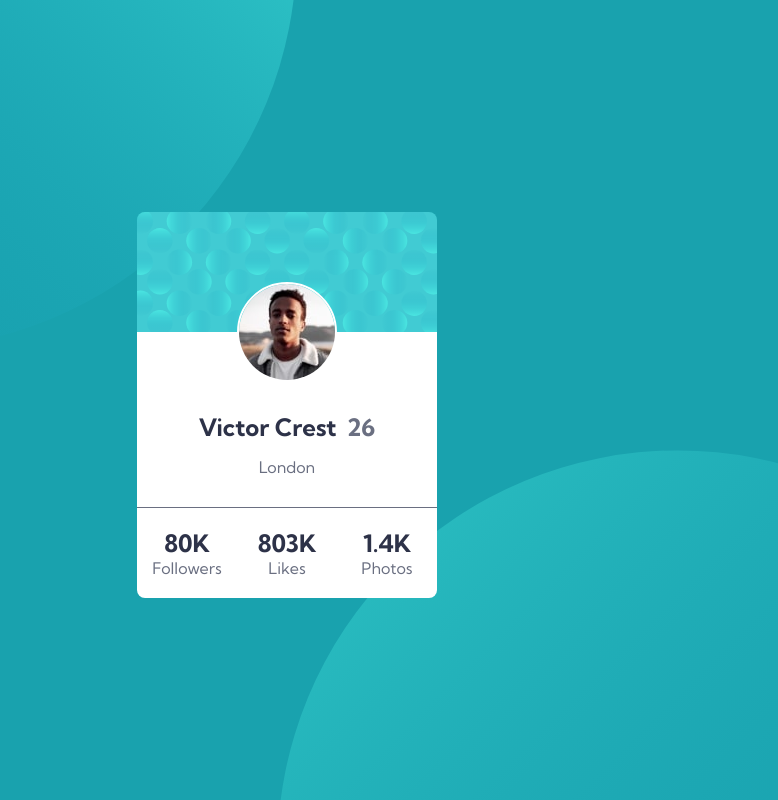
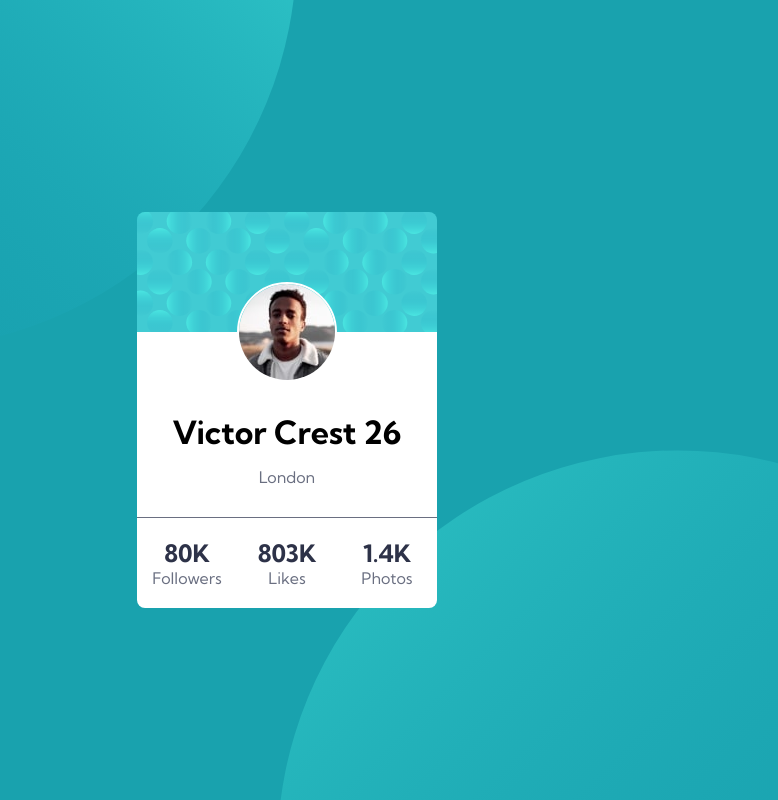
Before and after one commit to ashleywaudbydev/profile-card-component, a plain HTML site: page index.html in a window 1280 px wide. Shown: the whole page, without its empty margins (353-1131 px from the left). Drawn offline with Linux system fonts and the light colour scheme.

Commit message:
Update index.html

```diff
--- a/index.html
+++ b/index.html
@@ -20,7 +20,7 @@
             <img src="images/image-victor.jpg" alt="victor" class="victor">
         </div>
         <div class="profile">
-            <h2>Victor Crest <span>26</span></h2>
+            <h1>Victor Crest <span>26</span></h1>
             <p>London</p>
             <hr>
             <div class="detail">
```
